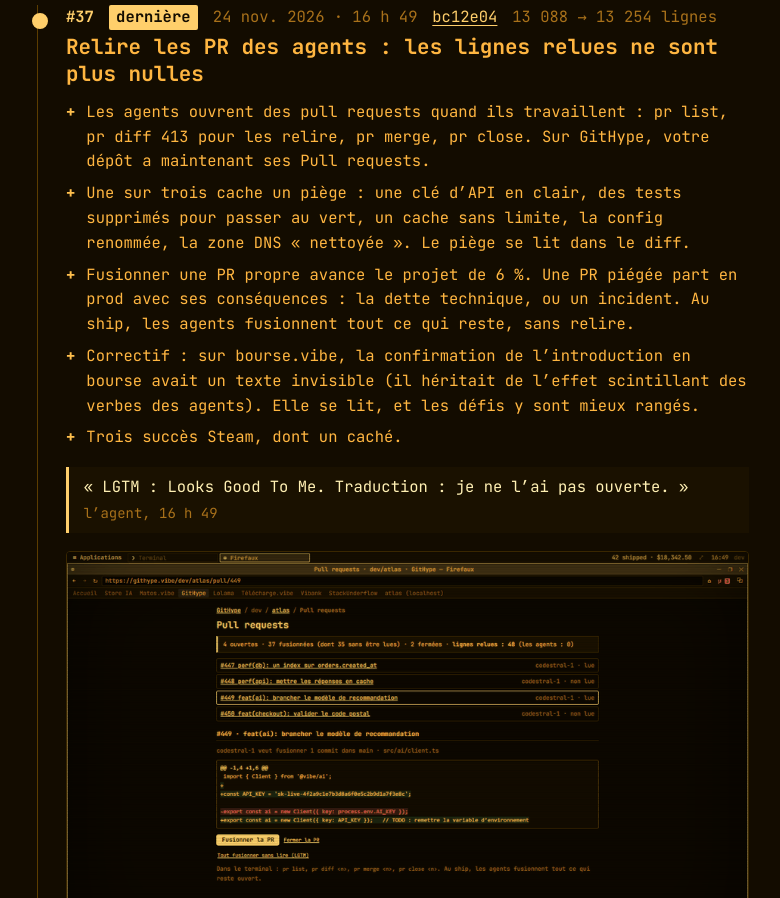
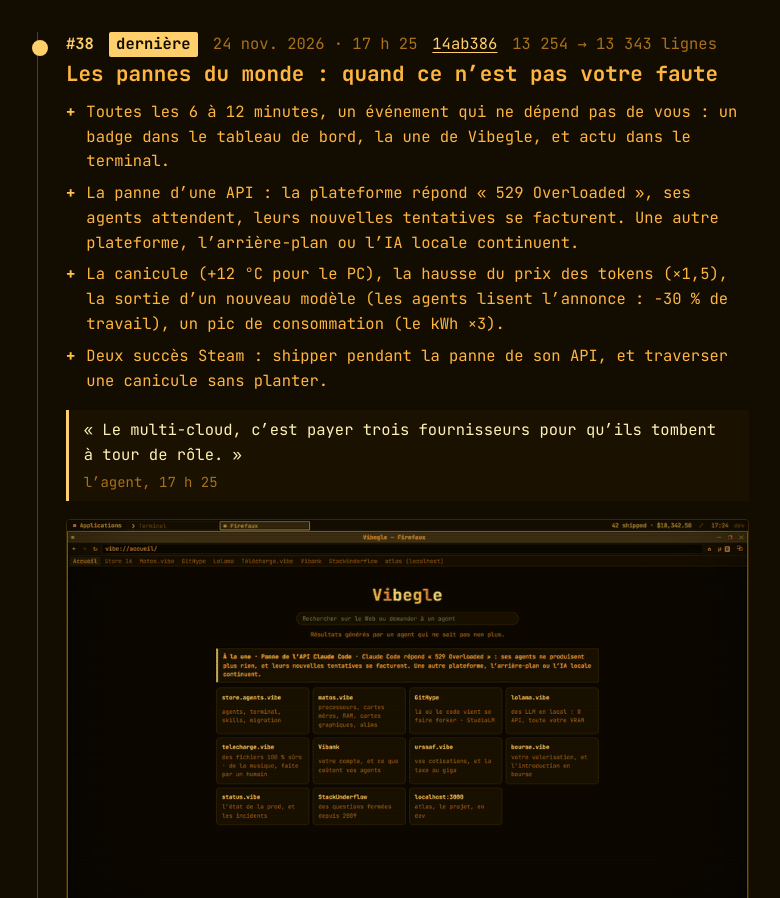
Before and after one commit to lucv78-coder/ai-devops-chaos-simulator, a plain HTML site: page nouveautes.html in a window 1280 px wide. Shown: the part 1902-2800 px from the top of the page, without its empty margins (247-1027 px from the left). Drawn offline with Linux system fonts and the light colour scheme.

Commit message:
docs: les nouveautés passent à 38, le README regarde les infos
- Mise à jour n° 38 sur la page des nouveautés : les pannes du monde (actu,
  la une de Vibegle). Une capture : Vibegle pendant une panne.
- README : 71 succès, dont 18 cachés.
- Lignes du jeu : 13 254 → 13 343 (README, CONTRIBUTING, badge,
  bannière, schéma, chiffres). Lignes relues : 0.

Co-Authored-By: Claude Opus 5.5 <noreply@anthropic.com>
Claude-Session: https://claude.ai/code/session_01Ly259ZiaRJJ7AzLMxAi3nU

```diff
--- a/nouveautes.html
+++ b/nouveautes.html
@@ -136,9 +136,9 @@ footer p + p { margin-top: .5em; }
   </nav>
 
   <div class="stats" role="list" aria-label="En chiffres">
-    <div role="listitem"><b>37</b><span>mises à jour</span></div>
-    <div role="listitem"><b>53 h 22</b><span>du premier au dernier commit</span></div>
-    <div role="listitem"><b>6 492 → 13 254</b><span>lignes dans index.html</span></div>
+    <div role="listitem"><b>38</b><span>mises à jour</span></div>
+    <div role="listitem"><b>53 h 58</b><span>du premier au dernier commit</span></div>
+    <div role="listitem"><b>6 492 → 13 343</b><span>lignes dans index.html</span></div>
     <div role="listitem"><b>0</b><span>ligne relue (stable)</span></div>
   </div>
   <p class="legend"><b class="p">+</b> ajouté · <b class="t">~</b> modifié · <b class="m">−</b> retiré</p>
@@ -146,6 +146,7 @@ footer p + p { margin-top: .5em; }
   <nav class="toc" aria-labelledby="toc-t">
     <h2 id="toc-t">Sommaire</h2>
     <ol>
+      <li><span class="n">#38</span><time datetime="2026-11-24T17:25">17 h 25</time><a href="#pannes">Les pannes du monde : quand ce n’est pas votre faute</a></li>
       <li><span class="n">#37</span><time datetime="2026-11-24T16:49">16 h 49</time><a href="#pr">Relire les PR des agents : les lignes relues ne sont plus nulles</a></li>
       <li><span class="n">#36</span><time datetime="2026-11-24T16:11">16 h 11</time><a href="#defis">Les défis : une contrainte pour la startup suivante, et plus de stock-options</a></li>
       <li><span class="n">#35</span><time datetime="2026-11-24T15:36">15 h 36</time><a href="#messagerie">La messagerie : des clients, des investisseurs, l’URSSAF, et du hameçonnage</a></li>
@@ -186,8 +187,23 @@ footer p + p { margin-top: .5em; }
     </ol>
   </nav>
 
-  <article class="maj latest" id="pr" aria-labelledby="t37">
-    <p class="meta"><span class="n">#37</span><span class="new">dernière</span><time datetime="2026-11-24T16:49">24 nov. 2026 · 16 h 49</time><a href="https://github.com/lucv78-coder/ai-devops-chaos-simulator/commit/bc12e04">bc12e04</a><span>13 088 → 13 254 lignes</span></p>
+  <article class="maj latest" id="pannes" aria-labelledby="t38">
+    <p class="meta"><span class="n">#38</span><span class="new">dernière</span><time datetime="2026-11-24T17:25">24 nov. 2026 · 17 h 25</time><a href="https://github.com/lucv78-coder/ai-devops-chaos-simulator/commit/14ab386">14ab386</a><span>13 254 → 13 343 lignes</span></p>
+    <h2 id="t38"><a href="#pannes">Les pannes du monde : quand ce n’est pas votre faute</a></h2>
+    <ul>
+      <li>Toutes les 6 à 12 minutes, un événement qui ne dépend pas de vous : un badge dans le tableau de bord, la une de Vibegle, et actu dans le terminal.</li>
+      <li>La panne d’une API : la plateforme répond « 529 Overloaded », ses agents attendent, leurs nouvelles tentatives se facturent. Une autre plateforme, l’arrière-plan ou l’IA locale continuent.</li>
+      <li>La canicule (+12 °C pour le PC), la hausse du prix des tokens (×1,5), la sortie d’un nouveau modèle (les agents lisent l’annonce : −30 % de travail), un pic de consommation (le kWh ×3).</li>
+      <li>Deux succès Steam : shipper pendant la panne de son API, et traverser une canicule sans planter.</li>
+    </ul>
+    <blockquote>« Le multi-cloud, c’est payer trois fournisseurs pour qu’ils tombent à tour de rôle. »<cite>l’agent, 17 h 25</cite></blockquote>
+    <div class="shots">
+      <figure><a href="assets/screen-actu.png" title="Voir en grand"><img src="assets/screen-actu.png" width="900" height="540" loading="lazy" alt="Vibegle dans Firefaux : à la une, « Panne de l’API Claude Code » (529 Overloaded, les agents ne produisent plus rien, leurs tentatives se facturent), au-dessus des tuiles des sites."></a><figcaption>La une de Vibegle, pendant une panne.</figcaption></figure>
+    </div>
+  </article>
+
+  <article class="maj" id="pr" aria-labelledby="t37">
+    <p class="meta"><span class="n">#37</span><time datetime="2026-11-24T16:49">24 nov. 2026 · 16 h 49</time><a href="https://github.com/lucv78-coder/ai-devops-chaos-simulator/commit/bc12e04">bc12e04</a><span>13 088 → 13 254 lignes</span></p>
     <h2 id="t37"><a href="#pr">Relire les PR des agents : les lignes relues ne sont plus nulles</a></h2>
     <ul>
       <li>Les agents ouvrent des pull requests quand ils travaillent : pr list, pr diff 413 pour les relire, pr merge, pr close. Sur GitHype, votre dépôt a maintenant ses Pull requests.</li>
```
Also changed, not shown: assets/architecture.svg, assets/badges/relues.svg, assets/banner.svg, assets/readme/stats.svg, 2 other files.
